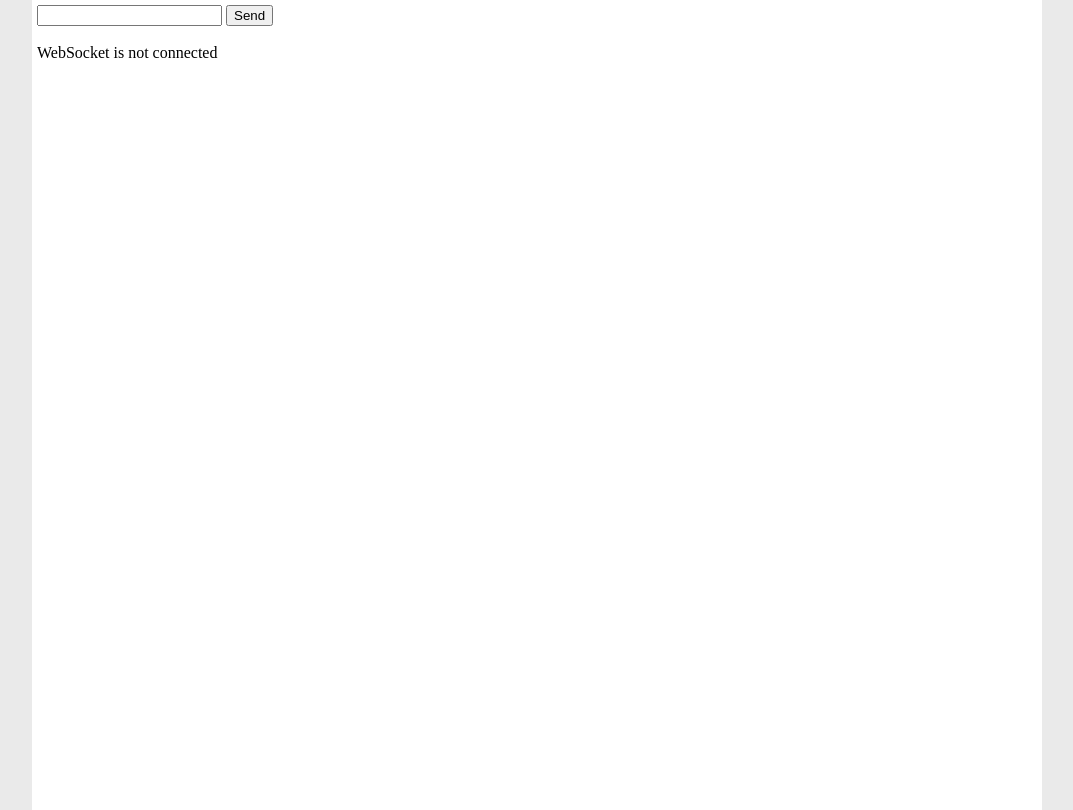
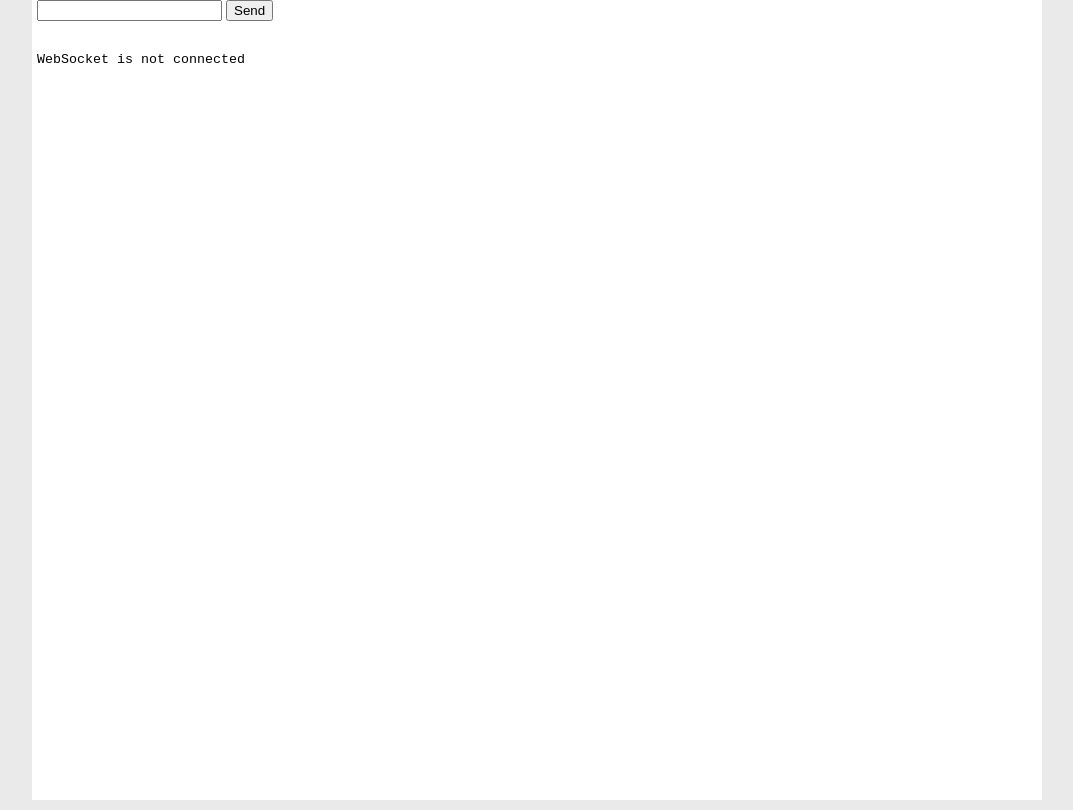
Before and after one commit to MikhailProg/ws, a plain HTML site: page static/index.html in a window 1280 px wide. Shown: the whole page, without its empty margins (103-1176 px from the left). Drawn offline with Linux system fonts and the light colour scheme.

Commit message:
Update static folder

```diff
--- a/static/index.html
+++ b/static/index.html
@@ -12,10 +12,21 @@
         #container {
             background: #fff;
             margin: 0 auto;
-            padding: 5px;
+            padding: 0px 5px 0px 5px;
             position: relative;
             min-height: 100%;
             width: 1000px;
+        }
+        #output {
+            font-family: monospace;
+            font-size: 10pt;
+        }
+        pre {
+            white-space: pre-wrap;       /* Since CSS 2.1 */
+            white-space: -moz-pre-wrap;  /* Mozilla, since 1999 */
+            white-space: -pre-wrap;      /* Opera 4-6 */
+            white-space: -o-pre-wrap;    /* Opera 7 */
+            word-wrap: break-word;       /* Internet Explorer 5.5+ */
         }
         </style>
     </head>
@@ -26,7 +37,7 @@
                 <button type="submit">Send</button>
             </form>
             <br>
-            <div id="output" style="word-wrap:break-word"/>
+            <pre id="output"/>
             <script src="wscat.js"></script>
         </div>
     </body>
--- a/static/wscat.js
+++ b/static/wscat.js
@@ -7,15 +7,18 @@
 
     ws.onopen = function() {
         console.log('ws onopen');
+        output.innerText = '';
         ws.onmessage = function(ev) {
+            //for (var i = 0; i < ev.data.length; i++)
+            //    console.log(ev.data.charCodeAt(i) + ' ' + ev.data[i]);
             output.innerText += ev.data;
         };
 
         ws.onclose = function(ev) {
-            var msg = '[Service is unavailable: ' + ev.code +
+            var msg = '\n\n[Service is unavailable: ' + ev.code +
                                   (ev.reason ? ', ' + ev.reason + ']' : ']');
             console.log('ws onopen');
-            output.innerText = msg;
+            output.innerText += msg;
         };
 
         submit.addEventListener('submit',
```
